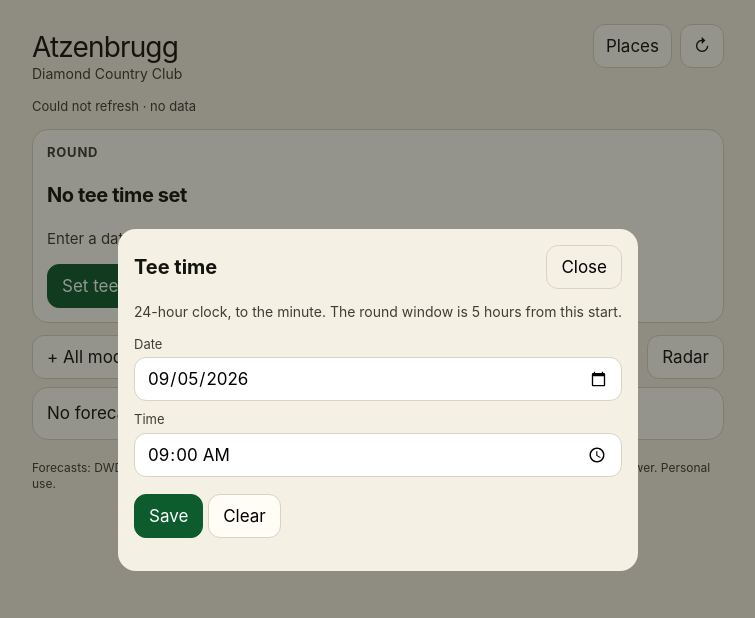
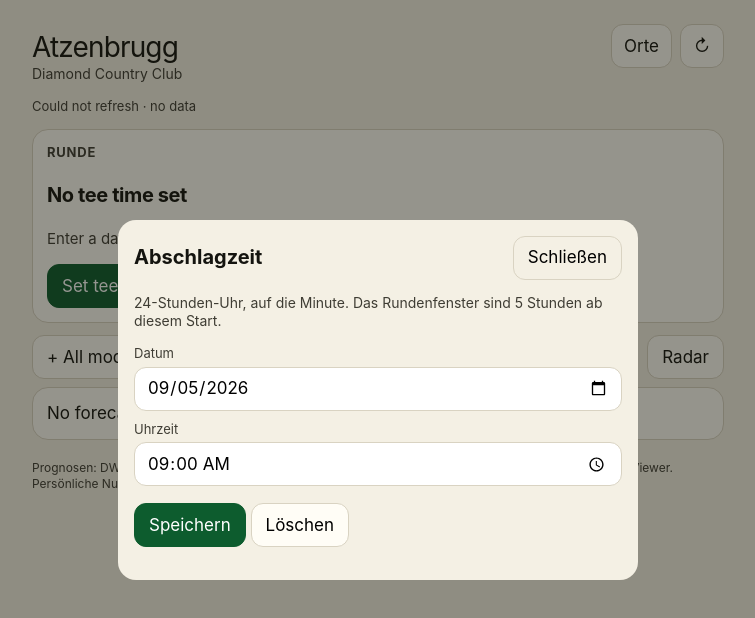
Before and after one commit to dikarner/golf-weather-outlook, a plain HTML site: page index.html in a window 1280 px wide. Both pictures are taken after a click on the button "Set tee time". Shown: the whole page, without its empty margins (262-1017 px from the left). Drawn offline with Linux system fonts and the light colour scheme; no server answers.

Commit message:
Mark static UI for i18n

```diff
--- a/index.html
+++ b/index.html
@@ -1,5 +1,5 @@
 <!DOCTYPE html>
-<html lang="en">
+<html lang="de">
   <head>
     <meta charset="utf-8" />
     <meta name="viewport" content="width=device-width, initial-scale=1, viewport-fit=cover" />
@@ -18,12 +18,12 @@
         <span class="name" id="course-name">Atzenbrugg</span>
         <span class="club" id="course-club"></span>
       </button>
-      <button class="icon-btn" data-act="places" type="button" title="Places">Places</button>
-      <button class="icon-btn" data-act="refresh" type="button" title="Refresh">↻</button>
+      <button class="icon-btn" data-act="places" type="button" data-i18n-title="places" data-i18n="places">Orte</button>
+      <button class="icon-btn" data-act="refresh" type="button" data-i18n-title="refresh">↻</button>
     </header>
     <p class="meta" id="meta"></p>
     <section class="card" id="round-card">
-      <h2>Round</h2>
+      <h2 data-i18n="round">Runde</h2>
       <div id="round-body"></div>
     </section>
     <div class="toolbar">
@@ -36,69 +36,68 @@
     </div>
     <section class="outlook" id="outlook"></section>
     <footer>
-      Forecasts: DWD ICON-D2 / ICON-EU, CHMI ALADIN, ECMWF IFS via Open-Meteo (CC BY).
-      Radar: RainViewer. Personal use.
+      <span data-i18n="footer">Prognosen: DWD ICON-D2 / ICON-EU, CHMI ALADIN, ECMWF IFS über Open-Meteo (CC BY). Radar: RainViewer. Persönliche Nutzung.</span>
     </footer>
     <dialog id="switcher">
       <div class="sheet-head">
-        <h2>Course</h2>
-        <button class="btn ghost" data-act="close" type="button">Close</button>
+        <h2 data-i18n="course">Platz</h2>
+        <button class="btn ghost" data-act="close" type="button" data-i18n="close">Schließen</button>
       </div>
       <div id="switcher-list"></div>
     </dialog>
     <dialog id="places">
       <div class="sheet-head">
-        <h2>Places</h2>
-        <button class="btn ghost" data-act="close" type="button">Close</button>
+        <h2 data-i18n="places">Orte</h2>
+        <button class="btn ghost" data-act="close" type="button" data-i18n="close">Schließen</button>
       </div>
-      <p class="hint">Golf courses or villages. Open sets the current place (Atzenbrugg is the default on a fresh install).</p>
+      <p class="hint" data-i18n="placesHint">Golfplätze oder Orte. Öffnen setzt den aktuellen Ort (Atzenbrugg ist der Standard nach einer Neuinstallation).</p>
       <div id="places-list"></div>
-      <p><button class="btn primary" data-act="add-course" type="button">Add place</button></p>
+      <p><button class="btn primary" data-act="add-course" type="button" data-i18n="addPlace">Ort hinzufügen</button></p>
     </dialog>
     <dialog id="add-sheet">
       <div class="sheet-head">
-        <h2>Add place</h2>
-        <button class="btn ghost" data-act="close" type="button">Close</button>
+        <h2 data-i18n="addPlaceTitle">Ort hinzufügen</h2>
+        <button class="btn ghost" data-act="close" type="button" data-i18n="close">Schließen</button>
       </div>
-      <label class="field"><span>Name to show</span><input id="add-name" placeholder="e.g. Roggendorf" /></label>
-      <label class="field"><span>Search</span>
-        <input id="add-search" placeholder="village, town, or golf club" />
+      <label class="field"><span data-i18n="nameToShow">Anzeigename</span><input id="add-name" placeholder="z. B. Roggendorf" /></label>
+      <label class="field"><span data-i18n="search">Suche</span>
+        <input id="add-search" data-i18n-placeholder="searchPh" placeholder="Ort, Gemeinde oder Golfclub" />
       </label>
       <p>
-        <button class="btn" id="add-search-btn" type="button">Search Austria</button>
-        <button class="btn ghost" id="add-search-world" type="button">All countries</button>
+        <button class="btn" id="add-search-btn" type="button" data-i18n="searchAustria">In Österreich suchen</button>
+        <button class="btn ghost" id="add-search-world" type="button" data-i18n="searchWorld">Alle Länder</button>
       </p>
       <div id="add-results"></div>
       <p id="add-picked" class="hint" hidden></p>
       <input type="hidden" id="add-lat" />
       <input type="hidden" id="add-lon" />
       <input type="hidden" id="add-where" />
-      <p><button class="btn primary" id="add-save" type="button">Save</button></p>
+      <p><button class="btn primary" id="add-save" type="button" data-i18n="save">Speichern</button></p>
     </dialog>
     <dialog id="tee-editor">
       <div class="sheet-head">
-        <h2>Tee time</h2>
-        <button class="btn ghost" data-act="close" type="button">Close</button>
+        <h2 data-i18n="teeTime">Abschlagzeit</h2>
+        <button class="btn ghost" data-act="close" type="button" data-i18n="close">Schließen</button>
       </div>
-      <p class="hint">24-hour clock, to the minute. The round window is 5 hours from this start.</p>
-      <label class="field"><span>Date</span><input id="tee-date" type="date" /></label>
-      <label class="field"><span>Time</span><input id="tee-time" type="time" step="60" /></label>
+      <p class="hint" data-i18n="teeHint">24-Stunden-Uhr, auf die Minute. Das Rundenfenster sind 5 Stunden ab diesem Start.</p>
+      <label class="field"><span data-i18n="date">Datum</span><input id="tee-date" type="date" /></label>
+      <label class="field"><span data-i18n="time">Uhrzeit</span><input id="tee-time" type="time" step="60" /></label>
       <p>
-        <button class="btn primary" data-act="save-tee" type="button">Save</button>
-        <button class="btn" data-act="clear-tee" type="button">Clear</button>
+        <button class="btn primary" data-act="save-tee" type="button" data-i18n="save">Speichern</button>
+        <button class="btn" data-act="clear-tee" type="button" data-i18n="clear">Löschen</button>
       </p>
     </dialog>
     <dialog id="day-sheet">
       <div class="sheet-head">
-        <h2 id="day-sheet-title">Day</h2>
-        <button class="btn ghost" data-act="close-day" type="button">Close</button>
+        <h2 id="day-sheet-title" data-i18n="day">Tag</h2>
+        <button class="btn ghost" data-act="close-day" type="button" data-i18n="close">Schließen</button>
       </div>
       <div id="day-sheet-body"></div>
     </dialog>
     <dialog id="round-sheet">
       <div class="sheet-head">
-        <h2 id="round-sheet-title">Round</h2>
-        <button class="btn ghost" data-act="close-round" type="button">Close</button>
+        <h2 id="round-sheet-title" data-i18n="round">Runde</h2>
+        <button class="btn ghost" data-act="close-round" type="button" data-i18n="close">Schließen</button>
       </div>
       <div id="round-sheet-body"></div>
     </dialog>
```
